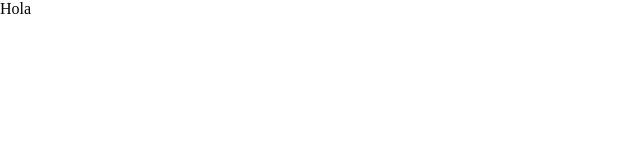
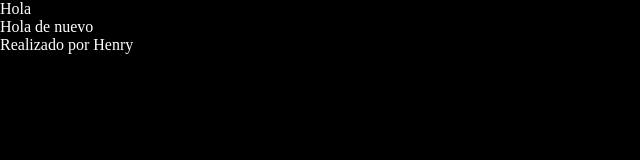
Before and after one commit to hefalla/proyPrueba, a plain HTML site: page index.html in a window 1280 px wide. Shown: the whole page, without its empty margins (0-640 px from the left). Drawn offline with Linux system fonts and the light colour scheme.

Commit message:
HF - Agregué fondo y color al texto

```diff
--- a/index.html
+++ b/index.html
@@ -8,5 +8,7 @@
 </head>
 <body>
 	<header>Hola</header>
+	<section>Hola de nuevo</section>
+	<footer>Realizado por Henry</footer>
 </body>
 </html>
--- a/styles/style.css
+++ b/styles/style.css
@@ -2,3 +2,8 @@
 	margin: 0;
 	padding: 0;
 }
+
+body{
+	background-color: black;
+	color: white;
+}
```
